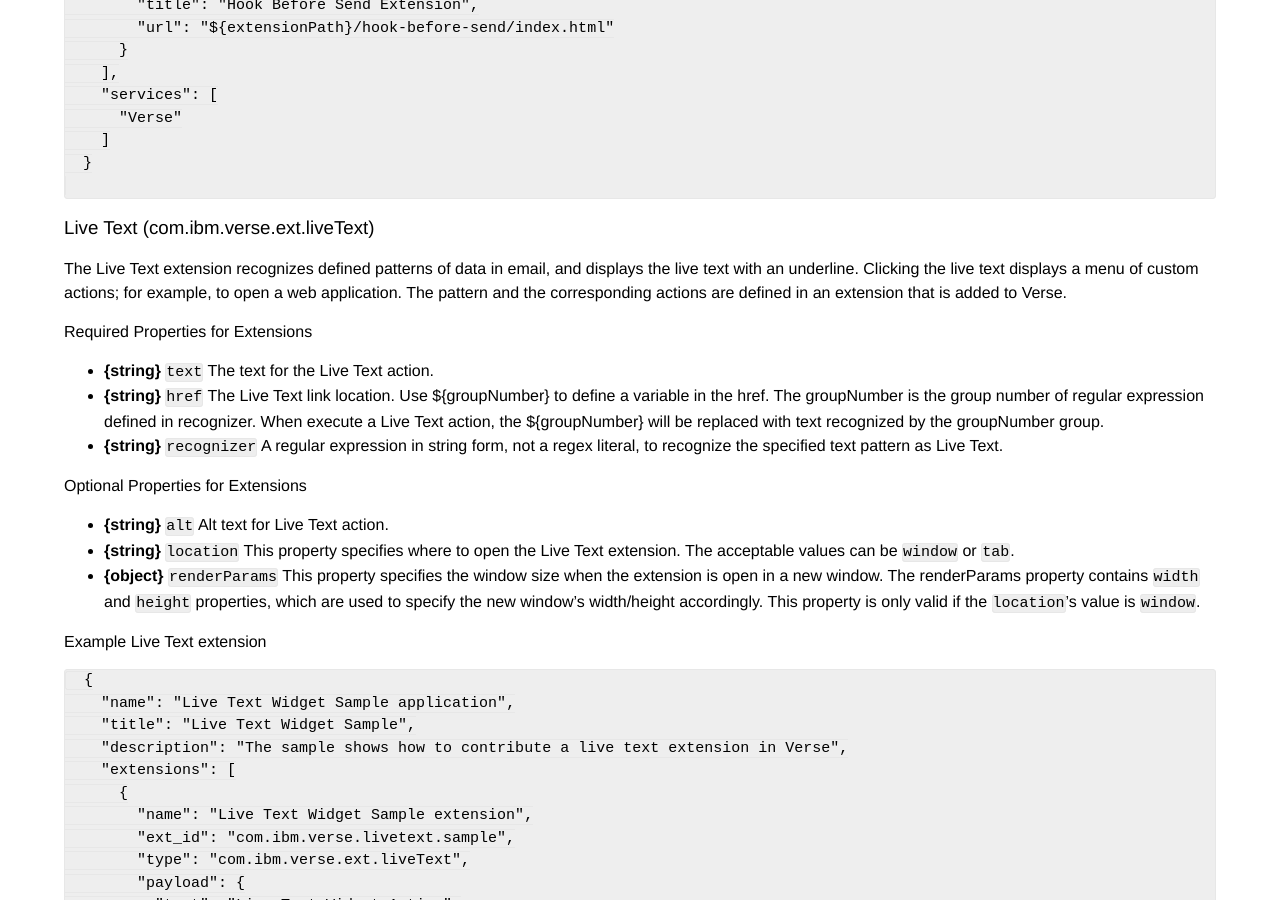
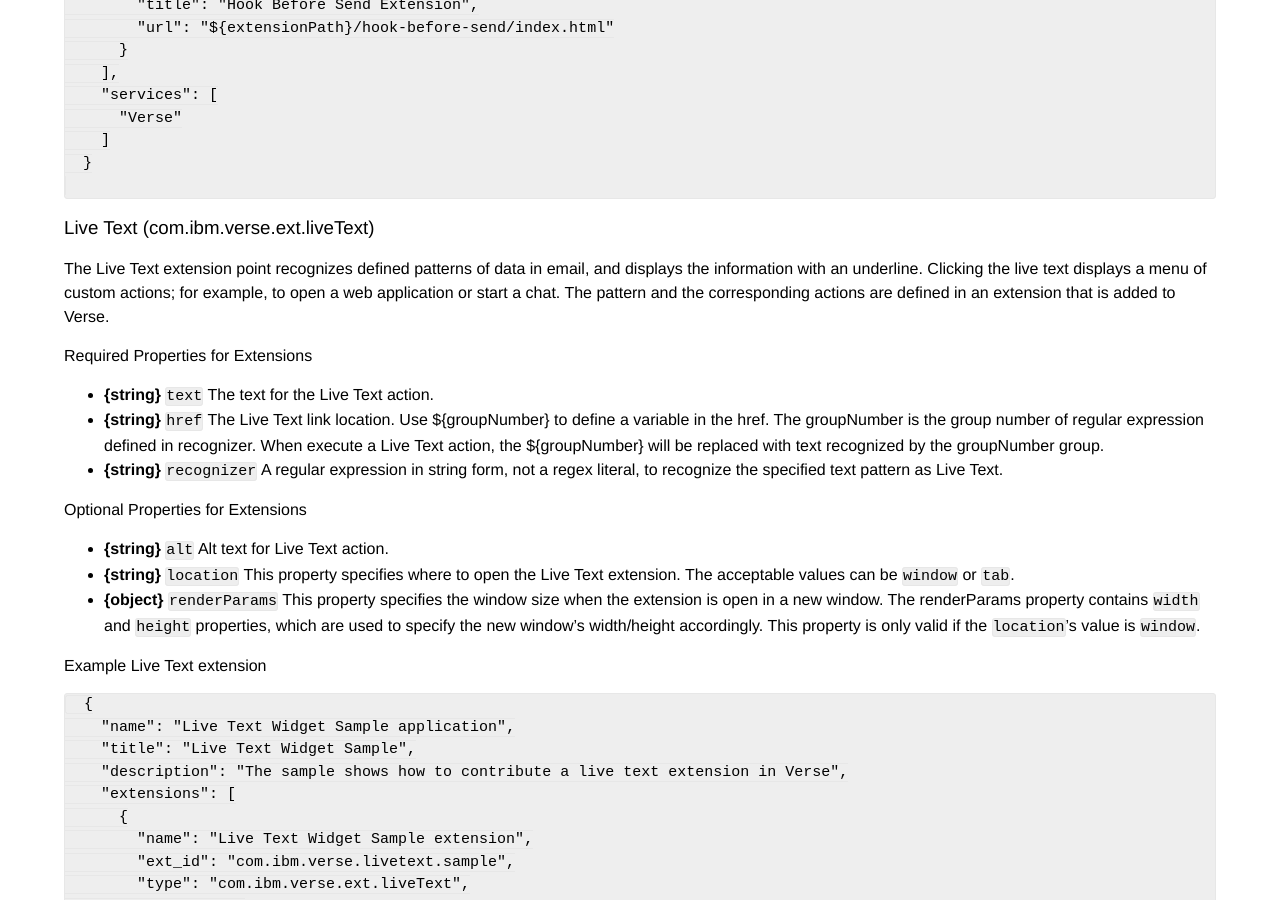
Before and after one commit to ibmverse/verse-developer, a Jekyll site: the page built from _reference/reference.md, in a window 1280 px wide and 900 px high, scrolled down 7779 px. Built offline with Jekyll 4.4.1, drawn with Linux system fonts in a browser that asks for light colours.

Commit message:
Updated according to Elizabeth's comments.

````diff
--- a/_reference/reference.md
+++ b/_reference/reference.md
@@ -347,7 +347,7 @@
 ```
 
 ### Live Text (com.ibm.verse.ext.liveText)
-The Live Text extension recognizes defined patterns of data in email, and displays the live text with an underline. Clicking the live text displays a menu of custom actions; for example, to open a web application. The pattern and the corresponding actions are defined in an extension that is added to Verse.
+The Live Text extension point recognizes defined patterns of data in email, and displays the information with an underline. Clicking the live text displays a menu of custom actions; for example, to open a web application or start a chat. The pattern and the corresponding actions are defined in an extension that is added to Verse.
 
 #### Required Properties for Extensions
 * __{string}__ `text` The text for the Live Text action.
````
